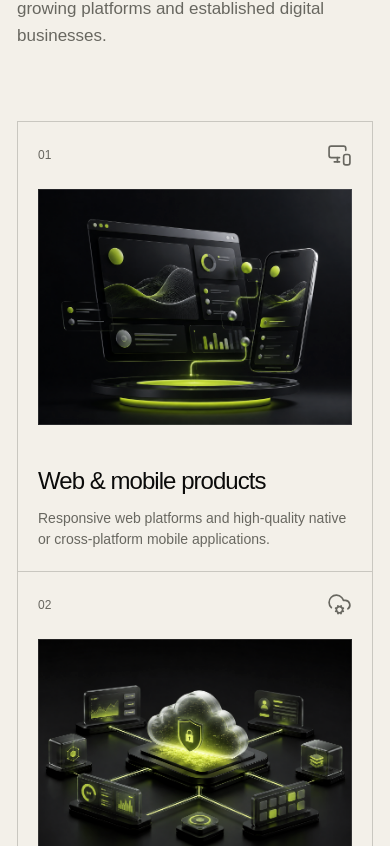
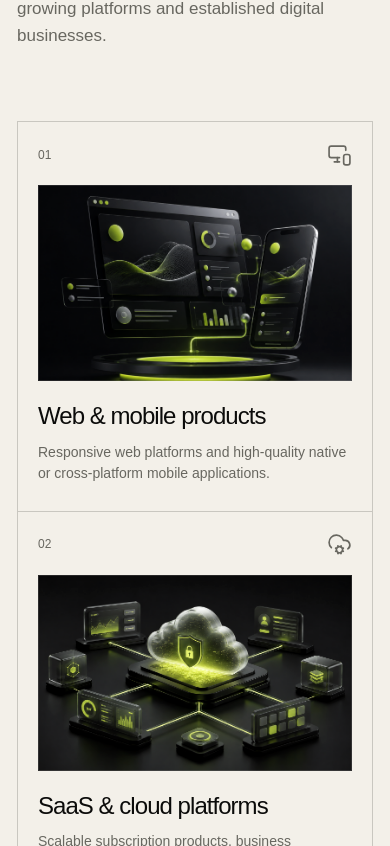
Before and after one commit to ankit18982/boldlume-website, a React (Vite) app: page / in a window 390 px wide. Shown: the part 2358-3204 px from the top of the page. Built offline with nearby package versions, Linux system fonts and the light colour scheme.

Commit message:
Tighten capability card layout

```diff
--- a/app/globals.css
+++ b/app/globals.css
@@ -62,15 +62,15 @@ h1 em { display: block; color: var(--lime); font-family: Georgia, serif; font-we
 .section-head h2 { font-size: clamp(52px, 6.5vw, 96px); }
 .section-head > p { max-width: 500px; margin: 0 0 7px; color: var(--muted); font-size: 17px; line-height: 1.6; }
 .service-grid { display: grid; grid-template-columns: repeat(3, 1fr); border-top: 1px solid var(--line); border-left: 1px solid var(--line); }
-.service-card { min-height: 490px; padding: 24px; border-right: 1px solid var(--line); border-bottom: 1px solid var(--line); display: flex; flex-direction: column; transition: background .25s, transform .25s; overflow: hidden; }
+.service-card { min-height: 0; padding: 24px 24px 30px; border-right: 1px solid var(--line); border-bottom: 1px solid var(--line); display: flex; flex-direction: column; transition: background .25s, transform .25s; overflow: hidden; }
 .service-card:hover { background: var(--lime); transform: translateY(-3px); }
 .card-top { display: flex; align-items: center; justify-content: space-between; color: var(--muted); font-size: 12px; }
-.service-visual { position: relative; aspect-ratio: 4 / 3; margin: 22px 0 28px; overflow: hidden; background: var(--ink); }
+.service-visual { position: relative; aspect-ratio: 16 / 10; margin: 20px 0 24px; overflow: hidden; background: var(--ink); }
 .service-visual::after { content: ''; position: absolute; inset: 0; border: 1px solid rgba(255,255,255,.12); pointer-events: none; }
 .service-visual img { width: 100%; height: 100%; object-fit: cover; display: block; filter: saturate(.9) contrast(1.05); transition: transform .45s ease, filter .3s ease; }
 .service-card:hover .service-visual img { transform: scale(1.04); filter: saturate(1.05) contrast(1.08); }
-.service-card h3 { margin: auto 0 15px; font-size: clamp(24px, 2.1vw, 34px); line-height: 1; letter-spacing: -.04em; }
-.service-card p { margin: 0; max-width: 340px; color: var(--muted); line-height: 1.55; font-size: 14px; }
+.service-card h3 { margin: 0 0 13px; font-size: clamp(24px, 2.1vw, 34px); line-height: 1.05; letter-spacing: -.04em; }
+.service-card p { margin: 0; max-width: 360px; color: var(--muted); line-height: 1.55; font-size: 14px; }
 .service-card:hover p, .service-card:hover .card-top { color: var(--ink); }
 .work-section { background: #dedbd3; }
 .work-section .section-head { margin-bottom: clamp(42px, 5vw, 68px); }
@@ -126,7 +126,8 @@ footer { margin-top: 100px; padding: 25px 0; border-top: 1px solid rgba(0,0,0,.3
   .metrics { grid-template-columns: 1fr; margin-top: 55px; }
   .metrics div { padding: 23px 0; border-bottom: 1px solid rgba(255,255,255,.14); }
   .service-grid, .steps { grid-template-columns: 1fr; }
-  .service-card { min-height: 450px; padding: 20px; }
+  .service-card { min-height: 0; padding: 20px 20px 26px; }
+  .service-visual { margin: 18px 0 22px; }
   .steps > div, .steps > div + div { min-height: auto; padding: 28px 0 45px; border-right: 0; border-bottom: 1px solid rgba(255,255,255,.18); }
   .process-art { margin-top: 48px; aspect-ratio: 4 / 3; }
   .steps h3 { margin-top: 38px; }
```
Also changed, not shown: 4 other files (tests, documents, lock files or other folders).
